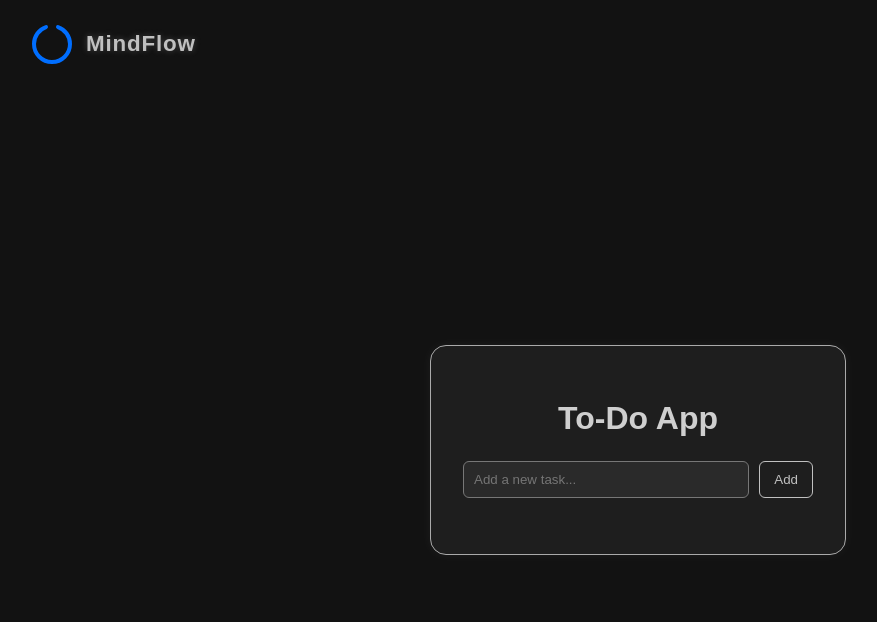
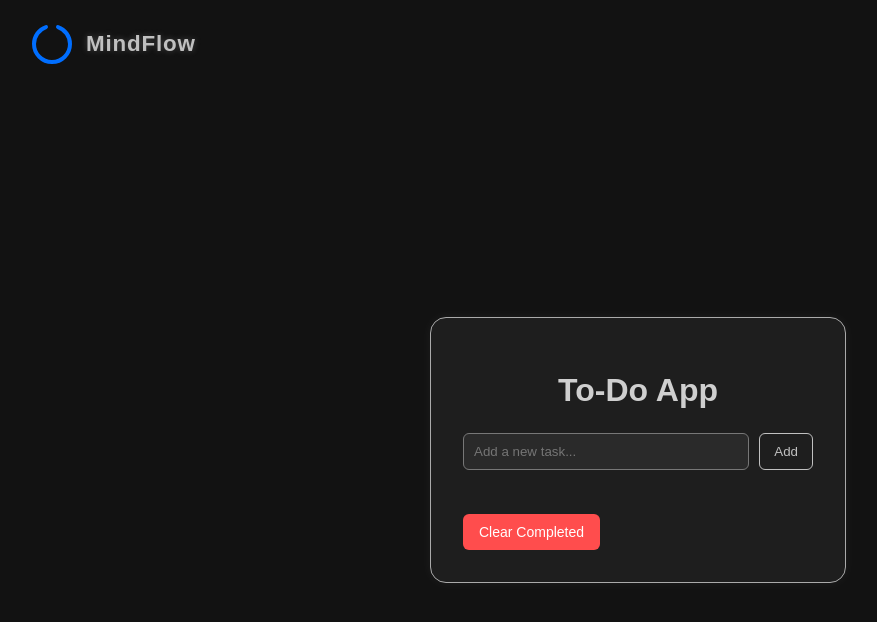
Before and after one commit to piyushdev04/MindFlow, a React (Vite) app: page / in a window 1280 px wide. Shown: the top 622 px of the page, without its empty margins (2-879 px from the left). Built offline with nearby package versions, Linux system fonts and the light colour scheme.

Commit message:
Clear all completed tasks

```diff
--- a/src/App.css
+++ b/src/App.css
@@ -128,3 +128,18 @@ button:hover {
   gap: 10px;
   z-index: 100;
 }
+
+.clear-btn {
+    margin-top: 20px;
+    padding: 10px 16px;
+    background: #ff4d4d;
+    color: white;
+    border: none;
+    border-radius: 6px;
+    cursor: pointer;
+    font-size: 14px;
+}
+
+.clear-btn:hover {
+    background-color: #e60000;
+}
--- a/src/App.jsx
+++ b/src/App.jsx
@@ -49,6 +49,10 @@ export default function App() {
     );
   };
 
+  const clearCompleted = () => {
+    setTasks(tasks.filter(task => !task.completed));
+  };
+
   return (
     <>
       <header className="global-header">
@@ -80,6 +84,10 @@ export default function App() {
             />
           ))}
         </ul>
+
+        <button className="clear-btn" onClick={clearCompleted}>
+          Clear Completed
+        </button>
       </div>
     </>
   );
```
